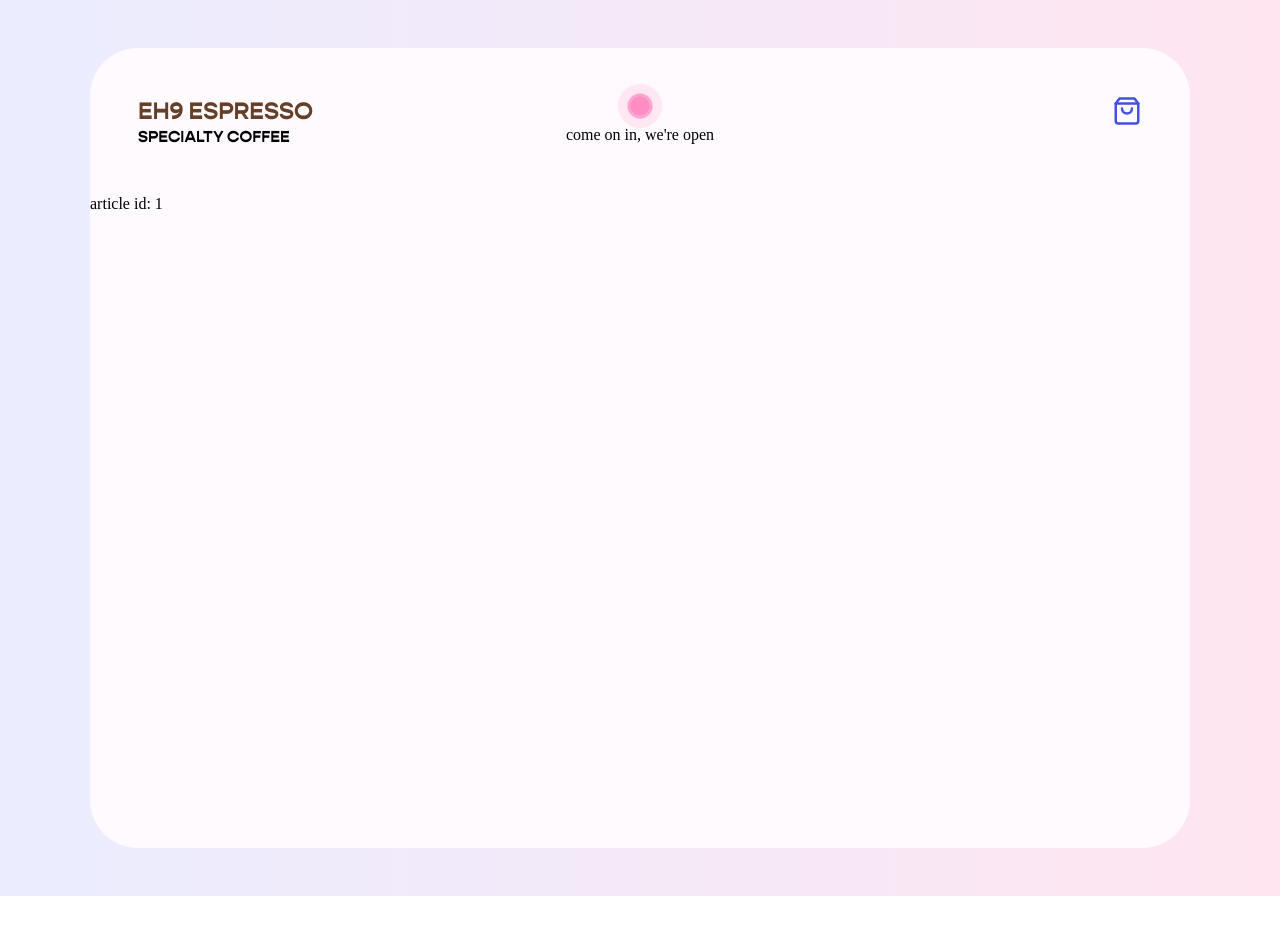
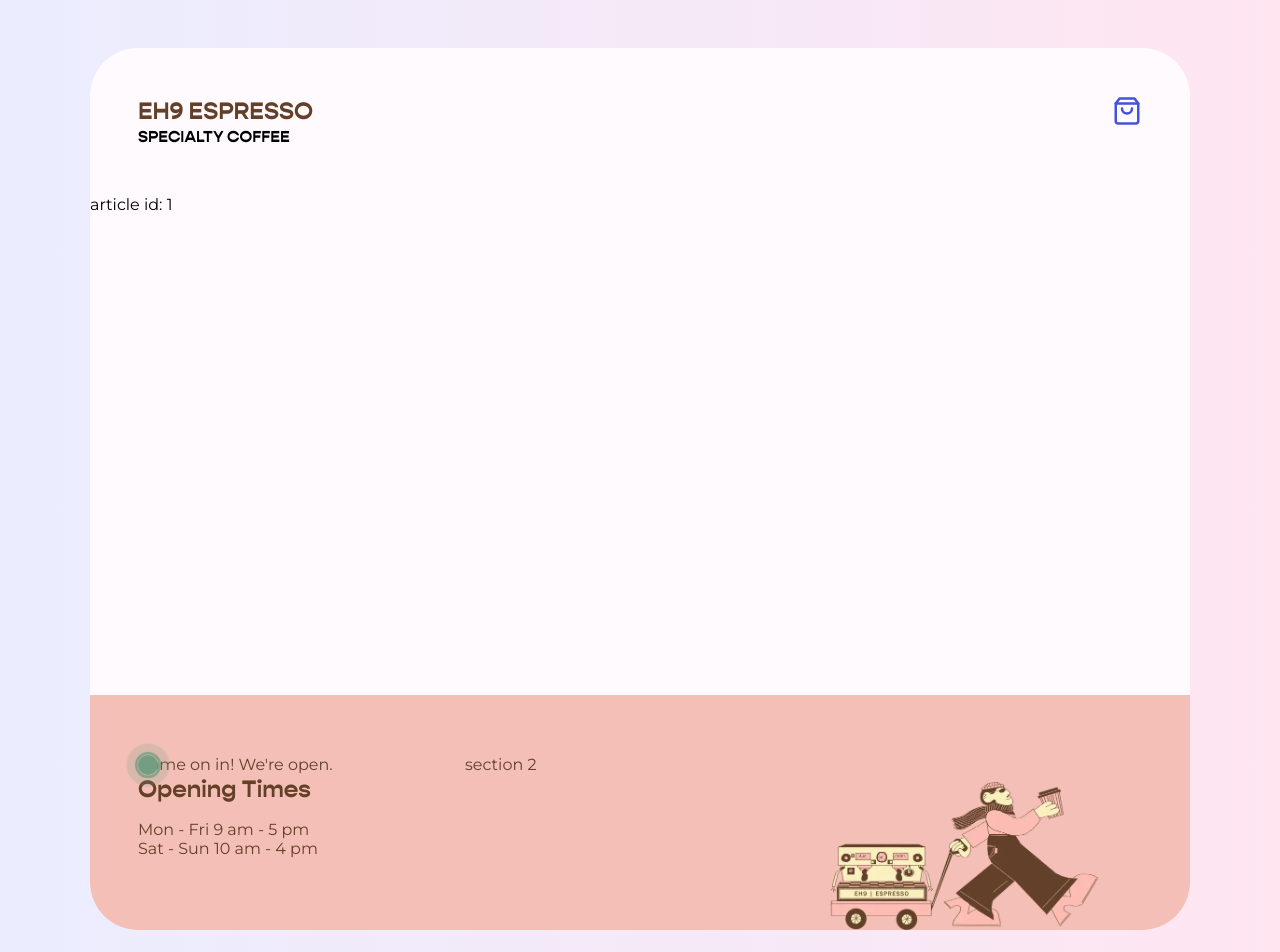
Before and after one commit to crlarrea/eh9, a React (Vite) app: page /article/1 in a window 1280 px wide. Shown: the top 952 px of the page. Before the commit the page ends 896 px from the top, so only its background shows below. Built offline with nearby package versions, Linux system fonts and the light colour scheme.

Commit message:
add footer

```diff
--- a/src/assets/styles/App.css
+++ b/src/assets/styles/App.css
@@ -30,12 +30,14 @@ body {
 }
 
 #root {
+  display: flex;
+  flex-flow: column nowrap;
   margin: 48px;
   background-color: #fffafe;
   color: black;
   border-radius: 48px;
   width: 1100px;
-  height: 100vh;
+  font-family: "Montserrat Regular";
 }
 
 .blog {
@@ -77,6 +79,7 @@ nav {
   padding: 48px;
   display: flex;
   flex-flow: row nowrap;
+  justify-content: space-between;
 }
 
 .logo {
@@ -101,30 +104,25 @@ nav {
 }
 
 .we-are-open {
-  flex: 1 1 100%;
-  display: flex;
-  justify-content: center;
+  display: block;
+}
+.we-are-open div {
   position: relative;
 }
 .we-are-open span {
-  display: block;
+  position: absolute;
   height: 20px;
   aspect-ratio: 1;
-  background-color: #ff8cc3;
+  background-color: #749e81;
   border-radius: 50%;
-  position: absolute;
 }
 .we-are-open span:first-of-type {
   animation: pulsatingLight 2.5s linear 0.3s infinite alternate forwards;
 }
 .we-are-open span:nth-of-type(2) {
   background-color: transparent;
-  border: 2px solid #ff8cc3;
+  border: 2px solid #749e81;
   animation: pulsatingLight 2.5s linear 0s infinite reverse forwards;
-}
-.we-are-open p {
-  position: inherit;
-  top: 30px;
 }
 
 @keyframes pulsatingLight {
@@ -146,4 +144,34 @@ nav {
   font-size: 30px;
 }
 
+main {
+  min-height: 500px;
+}
+
+footer {
+  color: #644028;
+  padding: 60px 48px 0 48px;
+  display: flex;
+  border-bottom-left-radius: 48px;
+  border-bottom-right-radius: 48px;
+  background-color: #f3bfb6;
+}
+footer article {
+  flex: 1 1 33%;
+  display: flex;
+  flex-flow: column nowrap;
+}
+footer article:first-of-type h2 {
+  padding-bottom: 16px;
+}
+footer article:nth-of-type(3) img {
+  width: 350px;
+  height: auto;
+}
+
+h2 {
+  font-family: "Gopher Bold";
+  text-transform: capitalize;
+}
+
 /*# sourceMappingURL=App.css.map */
--- a/src/assets/styles/App.scss
+++ b/src/assets/styles/App.scss
@@ -48,7 +48,7 @@ nav {
   padding: $h;
   display: flex;
   flex-flow: row nowrap;
-  // justify-content: space-evenly;
+  justify-content: space-between;
 }
 .logo {
   flex: 0 0 33%;
@@ -75,32 +75,25 @@ nav {
 }
 
 .we-are-open {
-  flex: 1 1 100%;
-  display: flex;
-  justify-content: center;
-  position: relative;
-
+  display: block;
+  div {
+    position: relative;
+  }
   span {
-    display: block;
+    position: absolute;
     height: $xl;
     aspect-ratio: 1;
-    background-color: $pink900;
+    background-color: $green900;
     border-radius: 50%;
-    position: absolute;
+
     &:first-of-type {
       animation: pulsatingLight 2.5s linear 0.3s infinite alternate forwards;
-      // animation: name duration timing-function delay iteration-count direction fill-mode;
-      // left: 50px;
     }
     &:nth-of-type(2) {
       background-color: transparent;
-      border: 2px solid $pink900;
+      border: 2px solid $green900;
       animation: pulsatingLight 2.5s linear 0s infinite reverse forwards;
     }
-  }
-  p{
-    position: inherit;
-    top:$xxl;
   }
 }
 @keyframes pulsatingLight {
@@ -124,3 +117,43 @@ nav {
     size: $xxl;
   }
 }
+
+main {
+  min-height: 500px;
+}
+footer {
+  color: $brown900;
+  padding: $xh $h 0 $h;
+  display: flex;
+  border-bottom: {
+    left-radius: $h;
+    right-radius: $h;
+  }
+
+  article {
+    flex: 1 1 33%;
+    display: flex;
+    flex-flow: column nowrap;
+    &:first-of-type {
+      h2{
+        padding-bottom: $m;
+      }
+    }
+    &:nth-of-type(3) {
+      img {
+        width: 350px;
+        height: auto;
+      }
+    }
+  }
+  background-color: $pink500;
+}
+
+h2 {
+  font: {
+    family: "Gopher Bold";
+  }
+  text: {
+    transform: capitalize;
+  }
+}
--- a/src/assets/styles/UISystem.scss
+++ b/src/assets/styles/UISystem.scss
@@ -70,10 +70,14 @@ body {
 }
 
 #root {
+  display: flex;
+  flex-flow: column nowrap;
   margin: $h;
   background-color: $pink100;
   color: black;
   border-radius: $h;
   width: 1100px;
-  height: 100vh;
+  font: {
+    family: "Montserrat Regular";
+  }
 }
--- /dev/null
+++ b/src/components/Footer.jsx
@@ -0,0 +1,29 @@
+import React from "react";
+import logo from "../assets/img/eh9_logo.webp";
+import { WeAreOpen } from "./WeAreOpen";
+
+export const Footer = () => {
+  return (
+    <>
+      <article>
+        <div>
+          <WeAreOpen />
+          <span>Come on in! We're open.</span>
+        </div>
+        <h2>opening times</h2>
+        <div>
+          <p>
+            <span>Mon - Fri</span> 9 am - 5 pm
+          </p>
+          <p>
+            <span>Sat - Sun</span> 10 am - 4 pm
+          </p>
+        </div>
+      </article>
+      <article>section 2</article>
+      <article>
+        <img src={logo} />
+      </article>
+    </>
+  );
+};
--- a/src/components/Nav.jsx
+++ b/src/components/Nav.jsx
@@ -1,13 +1,13 @@
 import React from "react";
 import { Logo } from "./Logo";
 import { FiShoppingBag } from "react-icons/fi";
-import { WeAreOpen } from "./WeAreOpen";
+
 
 export const Nav = () => {
   return (
     <nav>
       <Logo />
-      <WeAreOpen />
+
       <div className="shopping-trolley">
         <FiShoppingBag />
       </div>
--- a/src/components/WeAreOpen.jsx
+++ b/src/components/WeAreOpen.jsx
@@ -7,7 +7,6 @@ export const WeAreOpen = () => {
         <span></span>
         <span></span>
         <span></span>
-        <p>come on in, we're open</p>
       </div>
     </>
   );
--- a/src/routes/MainRoutes.jsx
+++ b/src/routes/MainRoutes.jsx
@@ -1,8 +1,10 @@
-import React from 'react';
-import { Routes, Route, BrowserRouter, Navigate } from 'react-router-dom';
-import { Blog } from '../components/Blog';
-import { Article } from '../components/Article';
-import { Nav } from '../components/Nav';
+import React from "react";
+import { Routes, Route, BrowserRouter, Navigate } from "react-router-dom";
+import { Blog } from "../components/Blog";
+import { Article } from "../components/Article";
+import { Nav } from "../components/Nav";
+import { Footer } from "../components/Footer";
+
 export const MainRoutes = () => (
   <>
     <BrowserRouter>
@@ -12,12 +14,12 @@ export const MainRoutes = () => (
 
       <main>
         <Routes>
-          <Route path='/' element={<Blog/>} />
-          <Route path='/article/:id' element={<Article/>} />
+          <Route path="/" element={<Blog />} />
+          <Route path="/article/:id" element={<Article />} />
         </Routes>
       </main>
       <footer>
-        {/* <Footer /> */}
+        <Footer />
       </footer>
     </BrowserRouter>
   </>
```
Also changed, not shown: 1 other file (tests, documents, lock files or other folders).
